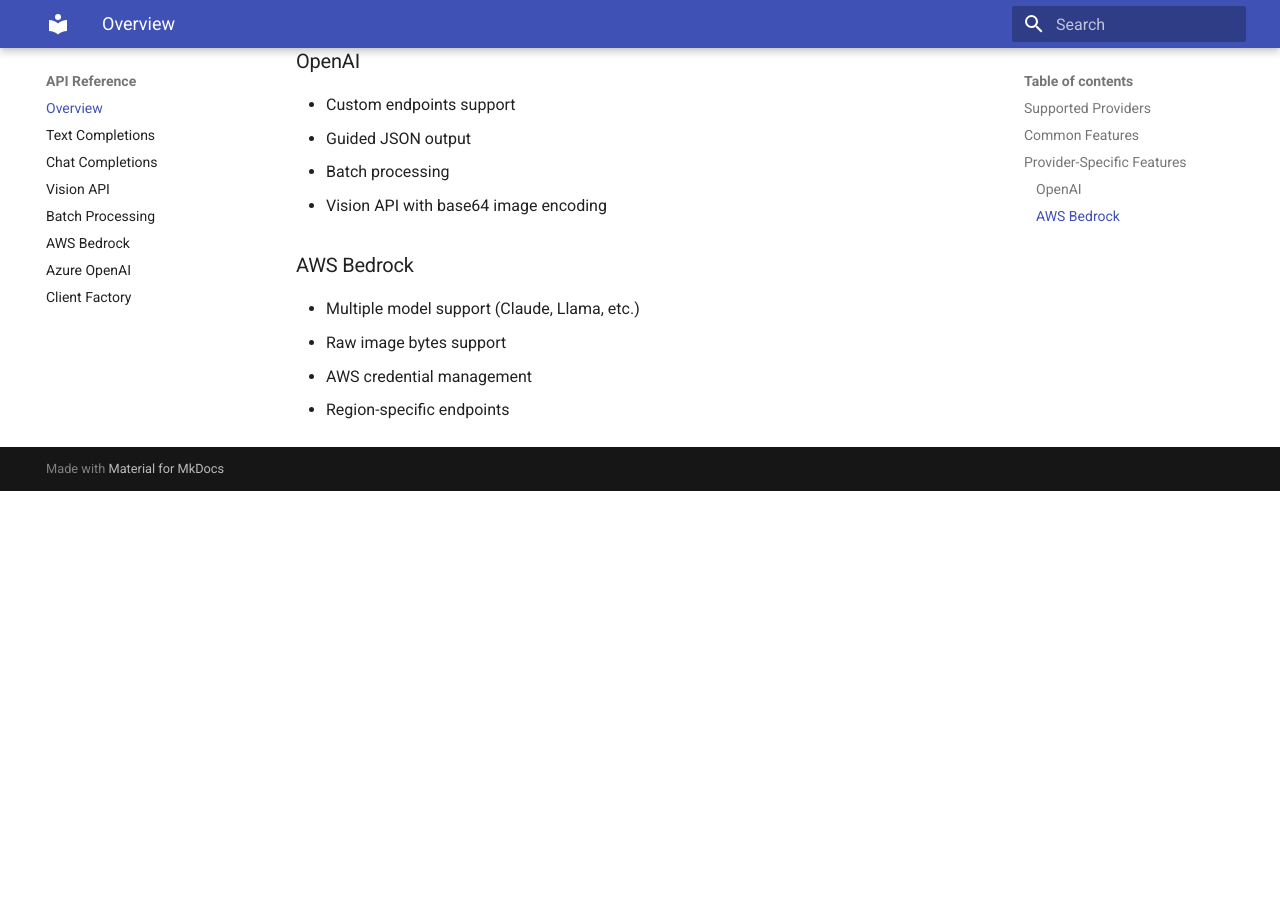
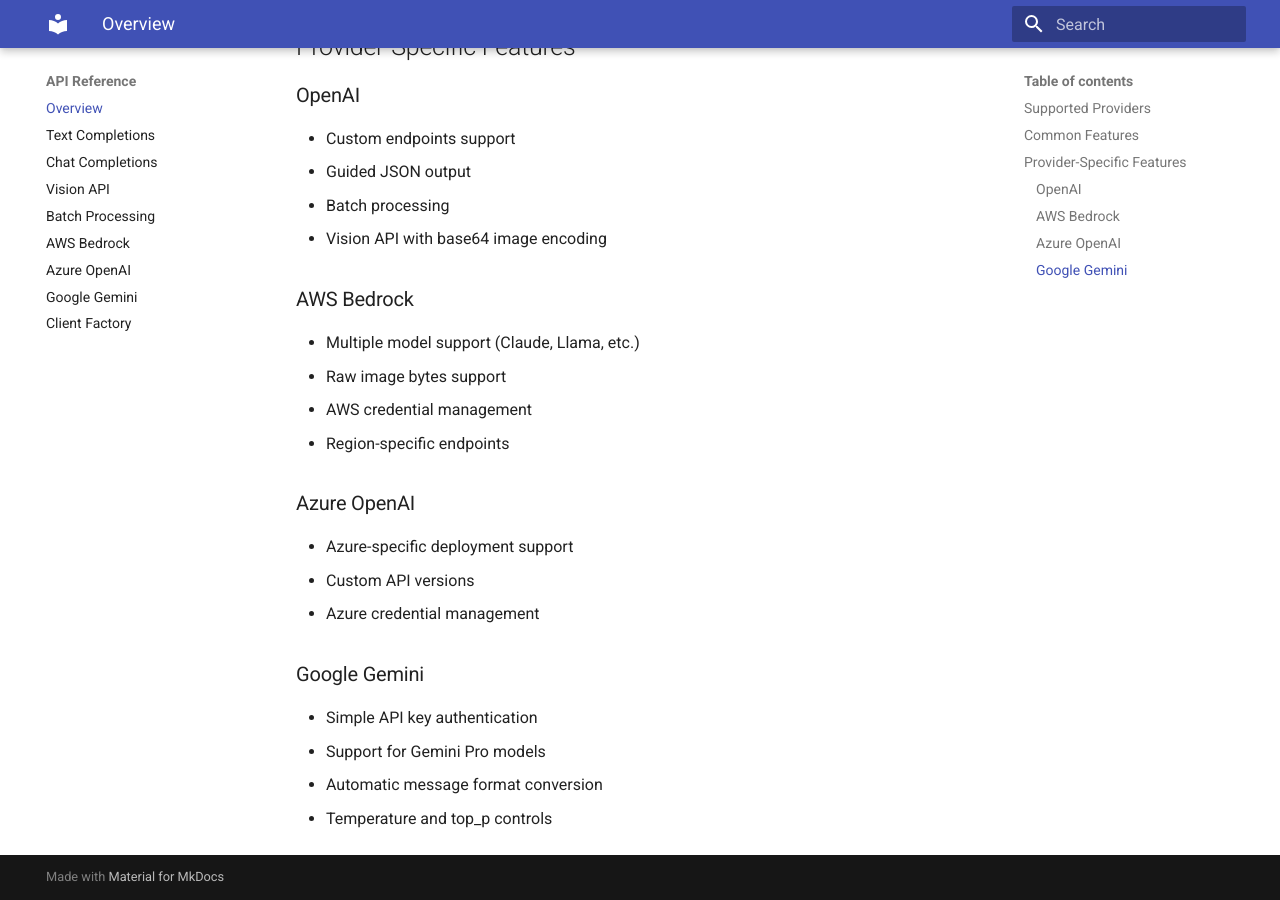
Before and after one commit to shivamojha2/DevToolkit, an MkDocs documentation site: the page built from docs/api/overview.md, in a window 1280 px wide and 900 px high, scrolled down 701 px. Built offline with MkDocs 1.6.1 and Material for MkDocs 9.7.7, drawn with Linux system fonts in a browser that asks for light colours; before the commit the page ends 1192 px from its top, so only the background shows below that; some of the changed text lies outside the part shown.

Commit message:
Added gemini

```diff
--- a/docs/api/overview.md
+++ b/docs/api/overview.md
@@ -5,6 +5,7 @@
 - OpenAI: Access to GPT models and other OpenAI services
 - AWS Bedrock: Access to various foundation models including Claude, Llama, and others
 - Azure OpenAI: Access to OpenAI models through Azure
+- Google Gemini: Access to Google's Gemini Pro models
 
 ## Common Features
 
@@ -30,3 +31,16 @@
 - Raw image bytes support
 - AWS credential management
 - Region-specific endpoints
+
+### Azure OpenAI
+
+- Azure-specific deployment support
+- Custom API versions
+- Azure credential management
+
+### Google Gemini
+
+- Simple API key authentication
+- Support for Gemini Pro models
+- Automatic message format conversion
+- Temperature and top_p controls
--- a/mkdocs.yml
+++ b/mkdocs.yml
@@ -21,11 +21,13 @@
     - Batch Processing: api/batch-processing.md
     - AWS Bedrock: api/bedrock.md
     - Azure OpenAI: api/azure_openai.md
+    - Google Gemini: api/gemini.md
     - Client Factory: api/factory.md
   - Examples:
     - OpenAI Examples: examples/openai_examples.md
     - Bedrock Examples: examples/bedrock_examples.md
     - Azure OpenAI Examples: examples/azure_openai.md
+    - Gemini Examples: examples/gemini_examples.md
     - Advanced Features: examples/advanced-features.md
 
 markdown_extensions:
@@ -41,11 +43,9 @@
 plugins:
   - search
   - mkdocstrings:
-      default_handler: python
       handlers:
         python:
-          selection:
+          options:
             docstring_style: google
-          rendering:
             show_source: true
             show_root_heading: true
--- a/requirements.txt
+++ b/requirements.txt
@@ -6,3 +6,4 @@
 mkdocstrings==0.29.1
 mkdocstrings-python==1.16.10
 mkdocs-material==9.6.12
+google-generativeai==0.8.5
```
Also changed, not shown: docs/api/gemini.md (added, +72 -0 lines), docs/examples/gemini_examples.md (added, +61 -0 lines), docs/index.md (+1 -0 lines), 2 other files.
